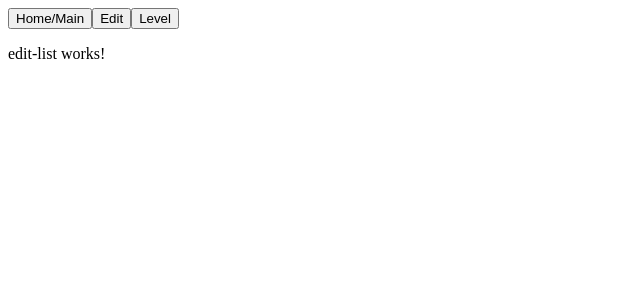
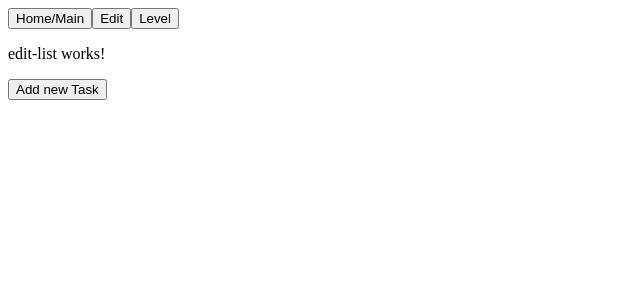
Before and after one commit to kevbo-b/choreQueue, an Angular app: page /edit in a window 1280 px wide. Shown: the top 300 px of the page, without its empty margins (0-640 px from the left). Built offline with nearby package versions, Linux system fonts and the light colour scheme.

Commit message:
feat: :sparkles: add link to editor (from list)

```diff
--- a/src/app/edit-list/edit-list.component.html
+++ b/src/app/edit-list/edit-list.component.html
@@ -1 +1,5 @@
 <p>edit-list works!</p>
+
+<button (click)="redirect('/edit/new')">Add new Task</button>
+
+<!-- entries here -->
--- a/src/app/edit-list/edit-list.component.ts
+++ b/src/app/edit-list/edit-list.component.ts
@@ -1,10 +1,15 @@
-import { Component } from '@angular/core';
+import { Component, OnInit } from '@angular/core';
+import { ActivatedRoute, Router } from '@angular/router';
 
 @Component({
   selector: 'app-edit-list',
   templateUrl: './edit-list.component.html',
-  styleUrls: ['./edit-list.component.scss']
+  styleUrls: ['./edit-list.component.scss'],
 })
 export class EditListComponent {
+  public constructor(public readonly router: Router) {}
 
+  redirect(path: string): void {
+    this.router.navigate([path]);
+  }
 }
```
